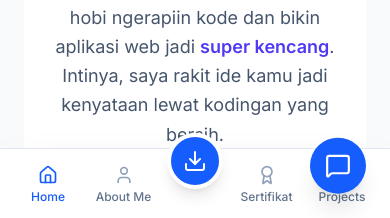
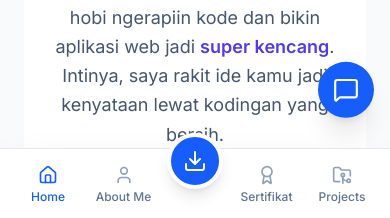
Before and after one commit to Wadidurrahman/portofolio-v2.0.0, a Next.js app: page / in a window 390 px wide. Shown: the part 623-841 px from the top of the page. Built offline with nearby package versions, Linux system fonts and the light colour scheme.

Commit message:
update new ui navbar mobile2

```diff
--- a/src/components/features/AiFloatingButton.tsx
+++ b/src/components/features/AiFloatingButton.tsx
@@ -1,7 +1,7 @@
 "use client";
 
 import { useState, useRef, useEffect } from "react";
-import { Sparkles, X, Send, MessageSquare } from "lucide-react";
+import { Sparkles, X, Send, MessageSquare, Github, Linkedin } from "lucide-react";
 import { motion, AnimatePresence } from "framer-motion";
 
 type Message = {
@@ -28,12 +28,29 @@ export function AiFloatingButton() {
   const [loading, setLoading] = useState(false);
   const scrollRef = useRef<HTMLDivElement | null>(null);
 
+  const [showSocials, setShowSocials] = useState(false);
+  const [isHovered, setIsHovered] = useState(false);
+
   useEffect(() => {
     scrollRef.current?.scrollTo({
       top: scrollRef.current.scrollHeight,
       behavior: "smooth",
     });
   }, [messages, loading]);
+
+  useEffect(() => {
+    const interval = setInterval(() => {
+      // Hanya muncul otomatis jika chat sedang tertutup dan tidak sedang di-hover
+      if (!isOpen && !isHovered) {
+        setShowSocials(true);
+        setTimeout(() => {
+          setShowSocials(false);
+        }, 4000);
+      }
+    }, 12000);
+
+    return () => clearInterval(interval);
+  }, [isOpen, isHovered]);
 
   async function handleSubmit(e: React.FormEvent<HTMLFormElement>) {
     e.preventDefault();
@@ -87,7 +104,7 @@ export function AiFloatingButton() {
             initial={{ opacity: 0, y: 20, scale: 0.95 }}
             animate={{ opacity: 1, y: 0, scale: 1 }}
             exit={{ opacity: 0, y: 20, scale: 0.95 }}
-            className="fixed bottom-24 right-6 w-80 bg-white rounded-2xl shadow-2xl border z-50 overflow-hidden"
+            className="fixed bottom-[170px] md:bottom-28 right-4 md:right-6 w-[calc(100vw-2rem)] md:w-80 max-w-sm bg-white rounded-2xl shadow-2xl border z-[9999] overflow-hidden"
           >
             <div className="bg-blue-600 p-4 flex justify-between items-center text-white">
               <div className="flex items-center gap-2">
@@ -115,7 +132,6 @@ export function AiFloatingButton() {
                   {m.content}
                 </div>
               ))}
-
               {loading && <TypingIndicator />}
             </div>
 
@@ -140,14 +156,49 @@ export function AiFloatingButton() {
         )}
       </AnimatePresence>
 
-      <motion.button
-        onClick={() => setIsOpen(!isOpen)}
-        animate={!isOpen ? { y: [0, -10, 0] } : { y: 0 }}
-        transition={!isOpen ? { duration: 2, repeat: Infinity } : {}}
-        className="fixed bottom-6 right-6 h-14 w-14 bg-blue-600 rounded-full shadow-xl flex items-center justify-center text-white z-50"
+      <div
+        className="fixed bottom-[100px] md:bottom-8 right-4 md:right-6 z-[9998] flex items-center justify-end gap-3"
+        onMouseEnter={() => setIsHovered(true)}
+        onMouseLeave={() => setIsHovered(false)}
       >
-        {isOpen ? <X size={26} /> : <MessageSquare size={26} />}
-      </motion.button>
+        <AnimatePresence>
+          {(showSocials || isHovered) && (
+            <motion.div
+              initial={{ opacity: 0, x: 20, scale: 0.8 }}
+              animate={{ opacity: 1, x: 0, scale: 1 }}
+              exit={{ opacity: 0, x: 20, scale: 0.8 }}
+              transition={{ duration: 0.3, type: "spring", stiffness: 300, damping: 20 }}
+              className="flex items-center gap-3"
+            >
+              <a
+                href="https://www.linkedin.com/in/wadidur-rahman/"
+                target="_blank"
+                rel="noopener noreferrer"
+                className="flex items-center justify-center w-12 h-12 bg-white rounded-full shadow-lg border border-slate-200 text-blue-600 hover:bg-blue-600 hover:text-white transition-colors"
+              >
+                <Linkedin size={20} />
+              </a>
+              <a
+                href="https://github.com/Wadidurrahman"
+                target="_blank"
+                rel="noopener noreferrer"
+                className="flex items-center justify-center w-12 h-12 bg-white rounded-full shadow-lg border border-slate-200 text-slate-800 hover:bg-slate-900 hover:text-white transition-colors"
+              >
+                <Github size={20} />
+              </a>
+            </motion.div>
+          )}
+        </AnimatePresence>
+
+        <motion.button
+          onClick={() => setIsOpen(!isOpen)}
+          animate={!isOpen && !isHovered && !showSocials ? { y: [0, -6, 0] } : { y: 0 }}
+          transition={{ duration: 2, repeat: Infinity, ease: "easeInOut" }}
+          className="h-14 w-14 shrink-0 bg-blue-600 rounded-full shadow-xl flex items-center justify-center text-white hover:bg-blue-700 transition-colors"
+        >
+          {isOpen ? <X size={26} /> : <MessageSquare size={26} />}
+        </motion.button>
+      </div>
     </>
   );
 }
```
